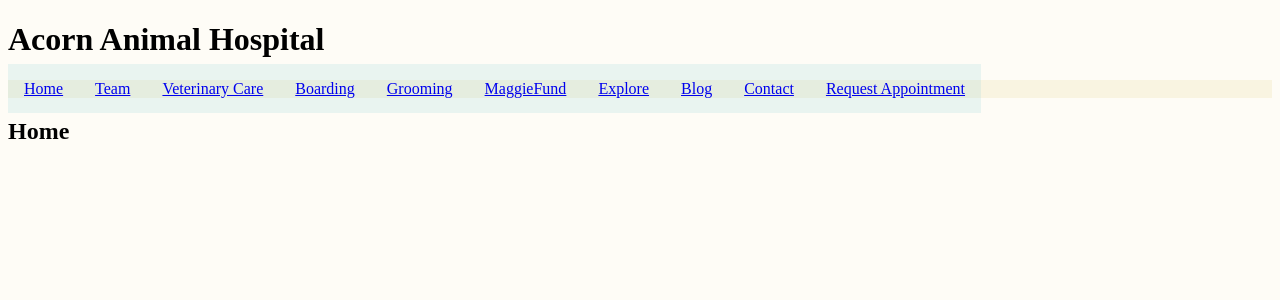
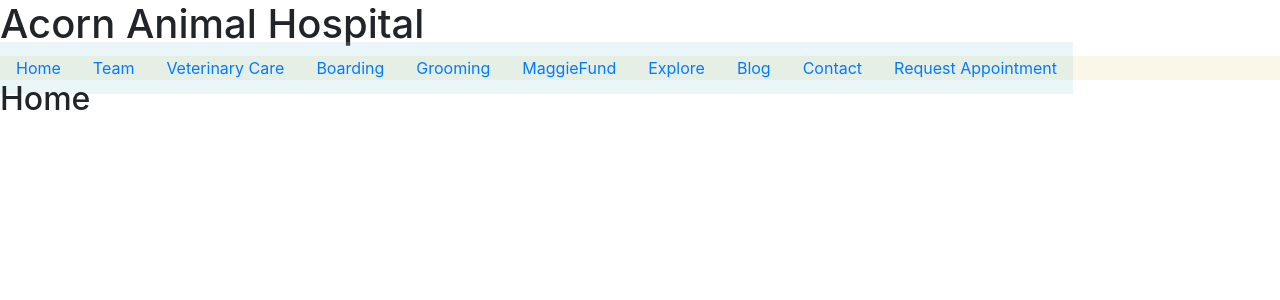
Before and after one commit to sweitzma/acorn, a React app: page / in a window 1280 px wide. Shown: the top 300 px of the page. Built offline with nearby package versions, Linux system fonts and the light colour scheme; the HTML template or start-up script is replaced by a standard one.

Commit message:
more bootstrap fiddling

```diff
--- a/package.json
+++ b/package.json
@@ -17,6 +17,7 @@
     "dart-sass": "^1.25.0",
     "dynamic-cdn-webpack-plugin": "^5.0.0",
     "html-webpack-plugin": "^4.0.4",
+    "jquery": "^3.4.1",
     "module-to-cdn": "^3.1.5",
     "node-sass": "^4.13.1",
     "postcss-loader": "^3.0.0",
@@ -31,6 +32,7 @@
     "style-loader": "^1.1.3",
     "ts-loader": "^6.2.2",
     "typescript": "^3.8.3",
+    "underscore": "^1.10.2",
     "webpack": "^4.42.1",
     "webpack-bundle-analyzer": "^3.6.1",
     "webpack-cli": "^3.3.11"
--- a/src/components/Menu.scss
+++ b/src/components/Menu.scss
@@ -1,4 +1,4 @@
-@import "../variables.scss";
+@import "../_variables.scss";
 
 .MenuItem {
   background-color: rgba($color4, 0.2);
--- a/src/style.scss
+++ b/src/style.scss
@@ -1,5 +1,8 @@
-@import "variables.scss";
+@import "_variables.scss";
 
 body {
   background-color: rgba($color1, .1);
 }
+
+// Import Bootstrap
+@import '~bootstrap/scss/bootstrap';
```
Also changed, not shown: src/_variables.scss (line endings or trailing spaces), 2 other files (tests, documents, lock files or other folders).
